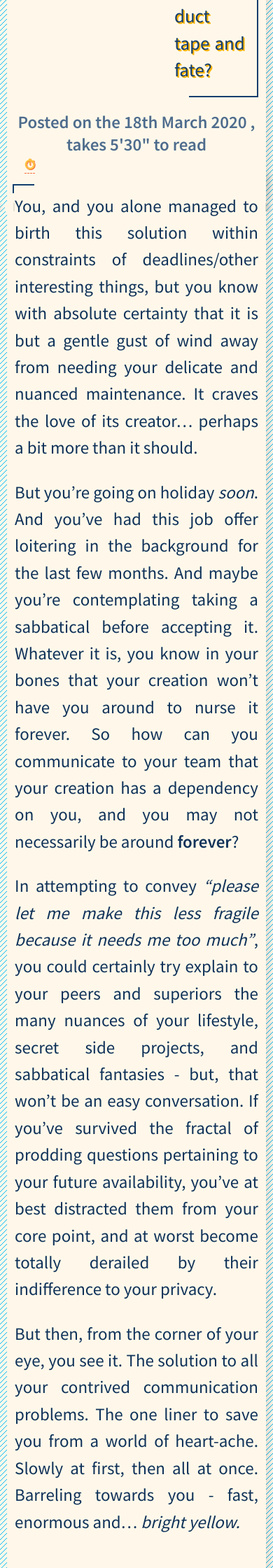
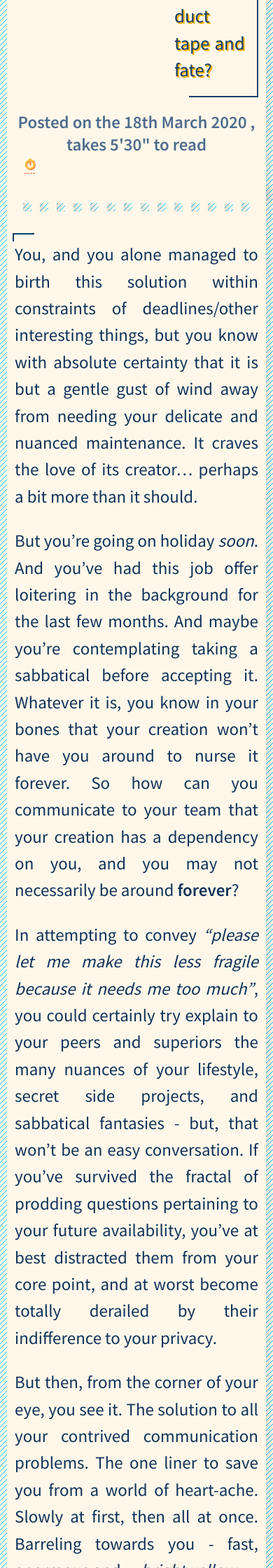
Before and after one commit to prettyneat-io/prettyneat.io, a Jekyll site: the page built from _posts/2020-03-18-hit-by-bus.md, in a window 390 px wide. Shown: the part 776-3016 px from the top of the page at 70% size. Built offline with Jekyll 4.4.1, drawn with Linux system fonts in a browser that asks for light colours.

Commit message:
final responsive fixes for blog

```diff
--- a/_includes/css/blog-post.css
+++ b/_includes/css/blog-post.css
@@ -427,4 +427,29 @@ hr::after{
         right: -0.15rem;
         height: 0.55rem;
     }
+
+    .content-container.blog-post__separator {
+        margin: 0 auto;
+        height: auto;
+        margin-top: -1rem;
+    }
+
+    .content-container.blog-post__separator hr{
+        padding: 0;
+        width: 100%;
+        margin: 1rem 0;
+    }
+
+    .blog-post__author{
+        flex-flow: row wrap;
+    }
+
+    .blog-post__author figure{
+        flex: 0 0 100%;
+        max-width: 100%;
+    }
+
+    .blog-post__author figure img{
+        width: 98%;
+    }
 }
```
